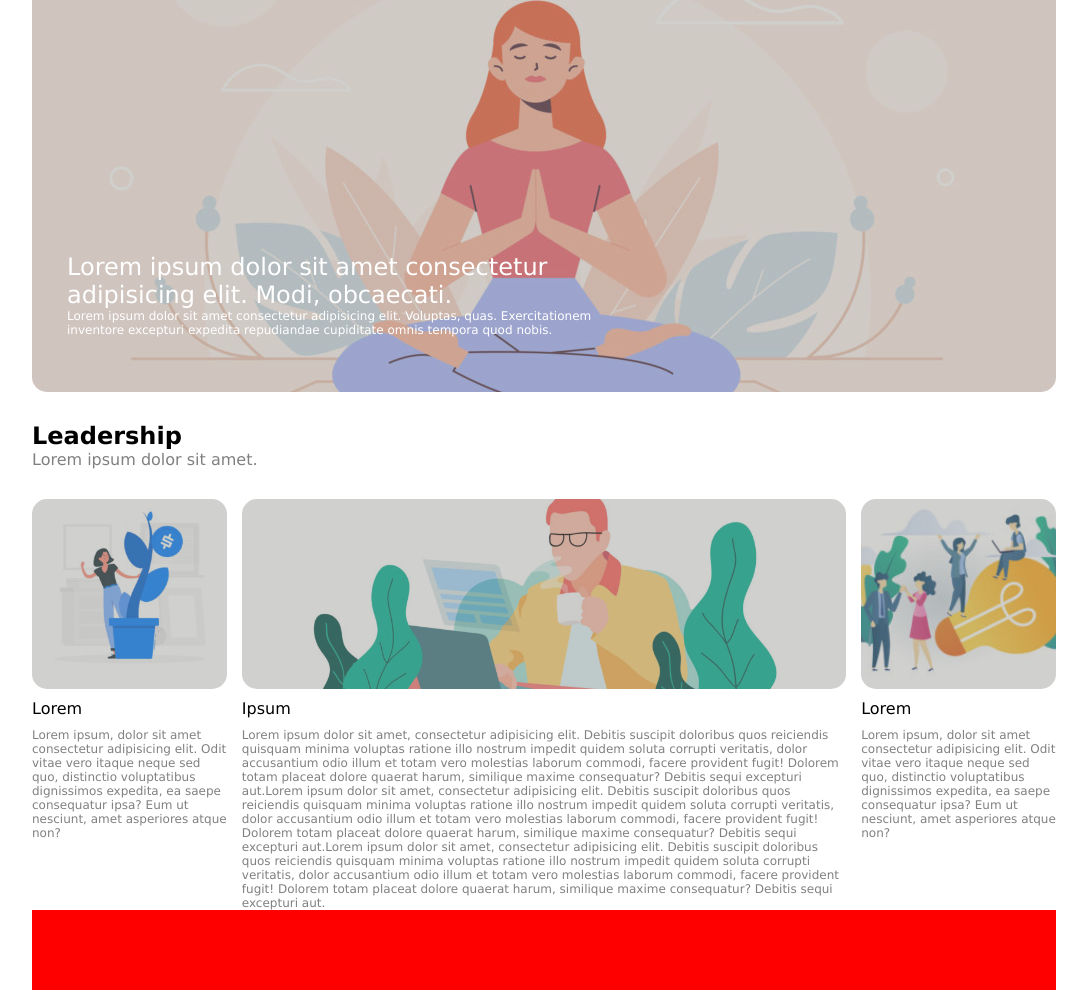
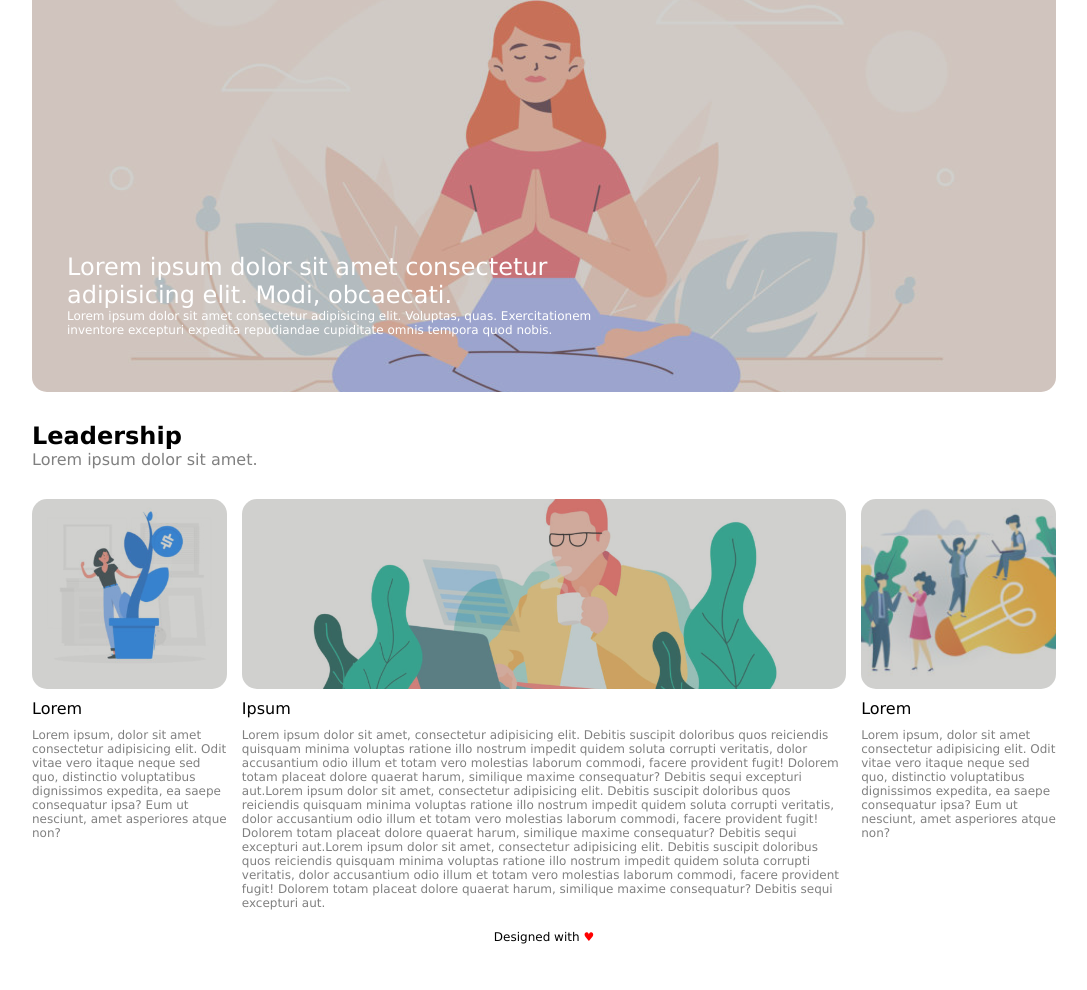
Before and after one commit to RiccardoB97/htmlcss-wp, a plain HTML site: page index.html in a window 1280 px wide. Shown: the part 157-1147 px from the top of the page, without its empty margins (96-1183 px from the left). After the commit the page ends 1101 px from the top, so only its background shows below. Drawn offline with Linux system fonts and the light colour scheme.

Commit message:
Add site footer

```diff
--- a/css/style.css
+++ b/css/style.css
@@ -181,7 +181,14 @@ nav{
 
 /* Site footer */
 #site_footer{
-    height: 80px;
-    background-color: red;
     width: 100%;
+    text-align: center;
+    color: black;
+    font-weight: 100;
+    font-size: 12px;
+    margin-top: 20px;
 }
+
+.heart{
+    color: red;
+}
--- a/index.html
+++ b/index.html
@@ -69,7 +69,9 @@
     </main>
     <!-- /Site main -->
     <!-- Footer -->
-    <footer id="site_footer"></footer>
+    <footer id="site_footer">
+        <p>Designed with <span class="heart">&hearts;</span></p>
+    </footer>
     <!-- /Footer -->
 
 </body>
```
